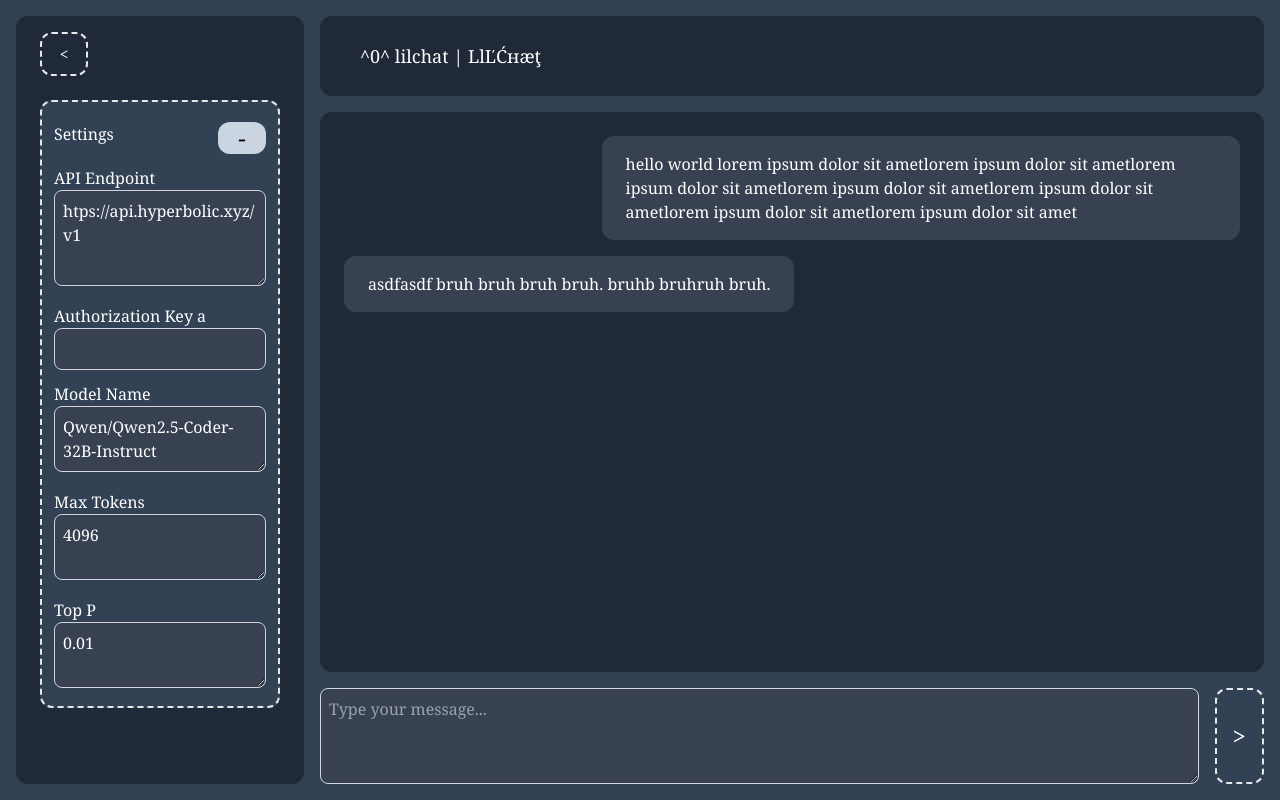
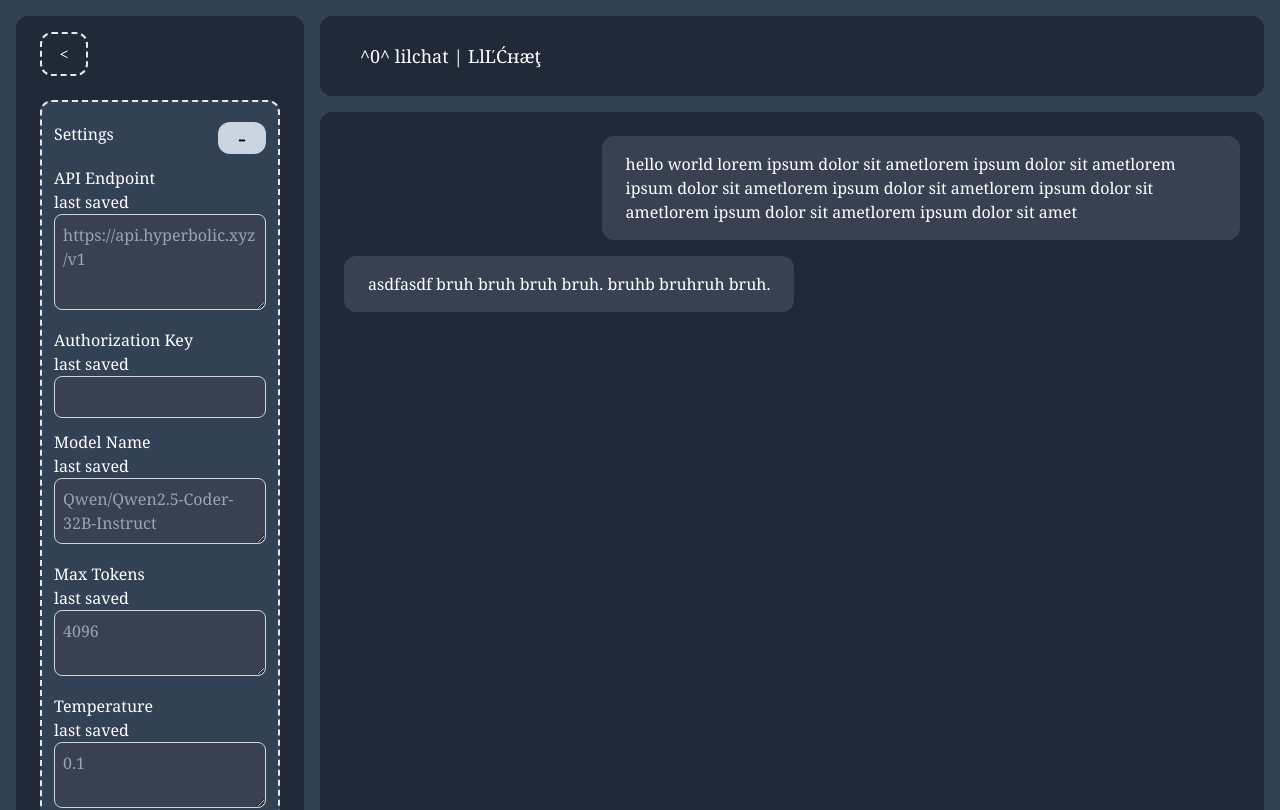
Before and after one commit to ekinakkaya/lilchat, a React (Vite) app: page / in a window 1280 px wide. Shown: the top 810 px of the page. Built offline with nearby package versions, Linux system fonts and the light colour scheme; the HTML template or start-up script is replaced by a standard one.

Commit message:
settings local storage

```diff
--- a/src/Chat2.tsx
+++ b/src/Chat2.tsx
@@ -11,9 +11,32 @@ export type ChatMessage = {
 };
 
 // TODO: implement saving settings to local storage
+
+type SettingsType = {
+  api_endpoint: string;
+  auth_key: string;
+  model_name: string;
+  max_tokens: number;
+  temperature: number;
+  top_p: number;
+};
+
+const saveSettingsToLocalStorage = ({api_endpoint, auth_key, model_name, max_tokens = 2048, temperature = 0.8, top_p = 0.9}: SettingsType) => {
+  const settings: SettingsType = {
+    api_endpoint: api_endpoint,
+    auth_key: auth_key,
+    model_name: model_name,
+    max_tokens: max_tokens,
+    temperature: temperature,
+    top_p: top_p
+  }
+
+  localStorage.setItem("settings", JSON.stringify(settings))
+}
+
+
 // TODO: implement making requests and getting responses
 // TODO: implement sending all messages with the request
-// TODO:
 
 const Chat2 = () => {
   const [isMenuOpen, setIsMenuOpen] = useState(true);
--- a/src/components/MessagesPanel/MessagesPanel.tsx
+++ b/src/components/MessagesPanel/MessagesPanel.tsx
@@ -8,8 +8,12 @@ type MessagesPanelProps = {
 export const MessagesPanel = ({ messagesData }: MessagesPanelProps) => {
   return (
     <div className="messages-panel flex-grow m-2 flex flex-col items-start rounded-xl bg-gray-800 p-4 text-white overflow-y-auto h-0">
-      {messagesData.map((message) => (
-        <MessageCard message={message.message} owner={message.owner} />
+      {messagesData.map((message, index) => (
+        <MessageCard
+          key={index}
+          message={message.message}
+          owner={message.owner}
+        />
       ))}
     </div>
   );
--- a/src/components/SettingsInput/SettingsInput.tsx
+++ b/src/components/SettingsInput/SettingsInput.tsx
@@ -1,4 +1,5 @@
-import React from "react";
+import React, { useEffect, useState } from "react";
+import { getSetting, saveSetting, SettingsType } from "../../services/SettingsStorage/SettingsStorage";
 
 type SettingsInputProps = {
   description: string;
@@ -6,29 +7,61 @@ type SettingsInputProps = {
   hideInside?: boolean;
   // in rem.
   inputHeight?: number;
+  setting: keyof SettingsType;
 };
+
+function stringToNumberOrString(value: string): number | string {
+  if (value === "") return "";
+
+  const num = Number(value);
+  return isNaN(num) ? value : num;
+}
 
 export const SettingsInput = ({
   description,
   inputPlaceholder,
   hideInside,
-  inputHeight = 18
+  inputHeight = 18,
+  setting,
 }: SettingsInputProps) => {
+  const [settingValue, setSettingValue] = useState<string | number>("");
+  const [defaultValue, setDefaultValue] = useState<string | number>("");
+
+  useEffect(() => {
+    const storedValue = getSetting(setting);
+    setSettingValue(storedValue);
+    setDefaultValue(storedValue);
+  }, [defaultValue])
+
+  const onInputChange = (
+    e:
+      | React.ChangeEvent<HTMLTextAreaElement>
+      | React.ChangeEvent<HTMLInputElement>
+  ) => {
+    const value = stringToNumberOrString(e.target.value);
+    setSettingValue(value);
+    saveSetting(setting, value);
+  };
+
+
   return (
     <div className="mt-3">
       <p>{description}</p>
+      <p>last saved {defaultValue}</p>
       {hideInside ? (
         <input
           type="password"
           className={`w-full h-${inputHeight} border border-gray-300 rounded-lg p-2 bg-gray-700`}
+          onChange={onInputChange}
+          defaultValue={defaultValue}
         ></input>
       ) : (
         <textarea
           className={`w-full h-${inputHeight} border border-gray-300 rounded-lg p-2 bg-gray-700`}
           placeholder={inputPlaceholder}
-        >
-          {inputPlaceholder}
-        </textarea>
+          onChange={onInputChange}
+          defaultValue={defaultValue}
+        ></textarea>
       )}
     </div>
   );
--- a/src/components/SettingsPanel/SettingsPanel.tsx
+++ b/src/components/SettingsPanel/SettingsPanel.tsx
@@ -1,7 +1,7 @@
 import { ExpandSettingsButton } from "../ExpandSettingsButton/ExpandSettingsButton";
 import { SettingsInput } from "../SettingsInput/SettingsInput";
 
-type SettingsPanelProps = {
+export type SettingsPanelProps = {
   isSettingsOpen: boolean;
   setIsSettingsOpen: (state: boolean) => void;
 };
@@ -10,6 +10,7 @@ export const SettingsPanel = ({
   isSettingsOpen,
   setIsSettingsOpen,
 }: SettingsPanelProps) => {
+
   return (
     <div className="settings bg-slate-700 p-3 rounded-xl mt-6 border-2 border-dashed ">
       <div className="mt-2 flex flex-row rounded-xl">
@@ -25,33 +26,45 @@ export const SettingsPanel = ({
         <>
           <SettingsInput
             description="API Endpoint"
-            inputPlaceholder="htps://api.hyperbolic.xyz/v1"
+            inputPlaceholder="https://api.hyperbolic.xyz/v1"
             inputHeight={24}
+            setting={"api_endpoint"}
           />
 
           <SettingsInput
-            description="Authorization Key a"
-            inputPlaceholder="htps://api.hyperbolic.xyz/v1"
+            description="Authorization Key"
+            inputPlaceholder="1234"
             inputHeight={18}
             hideInside
+            setting={"auth_key"}
           />
 
           <SettingsInput
             description="Model Name"
             inputPlaceholder="Qwen/Qwen2.5-Coder-32B-Instruct"
             inputHeight={18}
+            setting={"model_name"}
           />
 
           <SettingsInput
             description="Max Tokens"
             inputPlaceholder="4096"
             inputHeight={18}
+            setting={"max_tokens"}
+          />
+
+          <SettingsInput
+            description="Temperature"
+            inputPlaceholder="0.1"
+            inputHeight={18}
+            setting={"temperature"}
           />
 
           <SettingsInput
             description="Top P"
-            inputPlaceholder="0.01"
+            inputPlaceholder="0.8"
             inputHeight={18}
+            setting={"top_p"}
           />
         </>
       ) : (
--- /dev/null
+++ b/src/services/SettingsStorage/SettingsStorage.tsx
@@ -0,0 +1,21 @@
+export type SettingsType = {
+  api_endpoint: string;
+  auth_key: string;
+  model_name: string;
+  max_tokens: number;
+  temperature: number;
+  top_p: number;
+};
+
+export const getSetting = (key: keyof SettingsType) => {
+  const value = localStorage.getItem(key)
+  if (value === null) {
+    return "";
+  } else {
+    return JSON.parse(value)
+  }
+}
+
+export const saveSetting = (key: keyof SettingsType, value: string | number) => {
+  return localStorage.setItem(key, JSON.stringify(value))
+}
```
